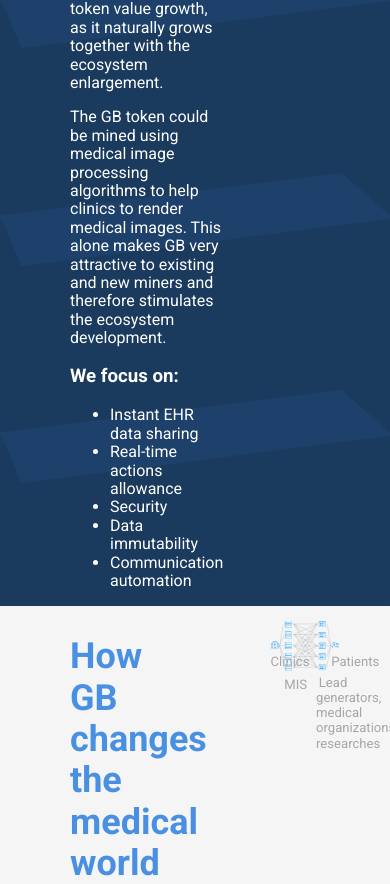
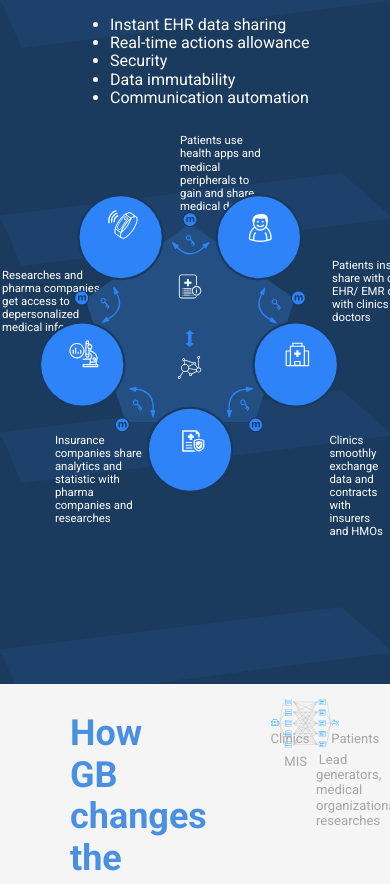
Before and after one commit to alfmoh/gbook, a website: page app/index.html in a window 390 px wide. Shown: the part 3374-4258 px from the top of the page. Drawn offline with Linux system fonts and the light colour scheme.

Commit message:
_solution section styled responsively

```diff
--- a/app/assets/styles/modules/_solution.css
+++ b/app/assets/styles/modules/_solution.css
@@ -5,6 +5,16 @@
         background: url("/assets/img/about-copy.svg");
         background-size: 100% auto;
         color: $mainWhite;
+        height: 100%;
+
+        @mixin atSmall {
+            /* display: flex;
+            flex-direction: column; */
+            grid-template-columns: 1fr;
+            grid-template-rows: 1fr 1fr;
+            /* background: url("/assets/img/solution-background-mobile.svg"); */
+        }
+
     }
 
     &-text {
@@ -16,29 +26,85 @@
     }
 
     &-image {
-        grid-column: 2 / 3;
         position: relative;
-        text-align: center;
+        height: 100%;
+
+
+        &-image-and-text {
+
+            height: inherit;
+            max-width: 478px;
+            margin: 0 auto;
+            position: relative;
+        }
 
         &__fig {
             position: absolute;
-            max-width: 43%;
-            transform: translate(-50%, 20%);
+
+            max-width: 100%;
+
+            @mixin atLarge {
+                margin-top: 95px;
+                max-width: 335px;
+                /* width: 80%; */
+                /* margin: 10% ; */
+                margin-left: 64px;
+            }
+            @mixin atMedium {
+                margin-top: 95px;
+                max-width: 335px;
+                /* width: 80%; */
+                /* margin: 10% ; */
+                margin-left: 64px;
+            }
+
+            @mixin atSmall {
+                /* max-width: 100%; */
+                /* margin: 50% 0; */
+                margin-top: 70px;
+                /* width: 300px; */
+                max-width: 300px;
+                margin-left: 10%;
+            }
         }
 
         @mixin pentagonText &__text1,
-            1.875%, 46.69%, 81.25%, 9.125% { }
+            28.75px, 203.69px, 71.25%, 91.25px {
+                @mixin atSmall {
+                    margin-top: 10.75px;
+                    margin-left: 180px;
+                }
+            }
 
         @mixin pentagonText &__text2,
-            18.94%, 22%, 81.25% { }
+            163.4px, 5px, 71.25%, 110px {
+                @mixin atSmall {
+                    margin-left: 2px;
+                    margin-top: 145px;
+                }
+             }
 
         @mixin pentagonText &__text3,
-            19.5%, 68.19%, 81.25% { }
+        158px, 368.19px, 71.25%, 91.25px {
+            @mixin atSmall {
+                width: 150px;
+                margin-left: 332px;
+                margin-top: 135px;
+            }
+        }
 
         @mixin pentagonText &__text4,
-            40.31%, 27.9%, 81.25% { }
+        338.31px, 54.9px, 71.25%, 91.25px {
+            @mixin atSmall {
+                margin-top: 310px;
+            }
+        }
 
         @mixin pentagonText &__text5,
-            40.69%, 62.44%, 81.25% { }
+            349.31px, 329.44px, 71.25%, 91.25px {
+                @mixin atSmall {
+                    margin-top: 310px;
+                }
+             }
     }
 }
--- a/app/index.html
+++ b/app/index.html
@@ -115,7 +115,7 @@
             </div>
         </div>
     </div>
-    <div id="solutionID">
+    <div class="solution" id="solutionID">
         <div class="solution-content">
             <div class="solution-text">
                 <h2>The Solution</h2>
@@ -139,12 +139,14 @@
                 </ul>
             </div>
             <div class="solution-image">
-                <p class="solution-image__text1">Patients use health apps and medical peripherals to gain and share medical data</p>
+                <div class="solution-image-image-and-text">
+                    <p class="solution-image__text1">Patients use health apps and medical peripherals to gain and share medical data</p>
                 <p class="solution-image__text2">Researches and pharma companies get access to depersonalized medical information</p>
                 <p class="solution-image__text3">Patients instantly share with clinic EHR/ EMR data with clinics and doctors</p>
                 <p class="solution-image__text4">Insurance companies share analytics and statistic with pharma companies and researches</p>
                 <p class="solution-image__text5">Clinics smoothly exchange data and contracts with insurers and HMOs</p>
                 <img class="solution-image__fig" src="assets/img/group-16.svg" alt="">
+                </div>
             </div>
         </div>
     </div>
--- a/app/temp/styles/styles.css
+++ b/app/temp/styles/styles.css
@@ -752,6 +752,20 @@ img {
         background: url("/assets/img/about-copy.svg");
         background-size: 100% auto;
         color: #fff;
+        height: 100%;
+
+    }
+
+@media (min-device-width : 320px) and (max-device-width : 907px) {
+
+.solution-content {
+            /* display: flex;
+            flex-direction: column; */
+            grid-template-columns: 1fr;
+            grid-template-rows: 1fr 1fr
+            /* background: url("/assets/img/solution-background-mobile.svg"); */
+
+    }
     }
 
 .solution-text {
@@ -763,61 +777,140 @@ img {
         }
 
 .solution-image {
-        grid-column: 2 / 3;
         position: relative;
-        text-align: center;
+        height: 100%;
     }
+
+.solution-image-image-and-text {
+
+            height: inherit;
+            max-width: 478px;
+            margin: 0 auto;
+            position: relative;
+        }
 
 .solution-image__fig {
             position: absolute;
-            max-width: 43%;
-            -webkit-transform: translate(-50%, 20%);
-                    transform: translate(-50%, 20%);
+
+            max-width: 100%;
         }
+
+@media (min-width: 1290px) {
+
+.solution-image__fig {
+                margin-top: 95px;
+                max-width: 335px;
+                /* width: 80%; */
+                /* margin: 10% ; */
+                margin-left: 64px
+        }
+    }
+
+@media (min-device-width : 908px) and (max-device-width : 1289px) {
+
+.solution-image__fig {
+                margin-top: 95px;
+                max-width: 335px;
+                /* width: 80%; */
+                /* margin: 10% ; */
+                margin-left: 64px
+        }
+    }
+
+@media (min-device-width : 320px) and (max-device-width : 907px) {
+
+.solution-image__fig {
+                /* max-width: 100%; */
+                /* margin: 50% 0; */
+                margin-top: 70px;
+                /* width: 300px; */
+                max-width: 300px;
+                margin-left: 10%
+        }
+    }
 
 .solution-image__text1 {
         position: absolute;
-        margin-top: 1.875%;
-        margin-left: 46.69%;
-        font-size: 81.25%;
+        margin-top: 28.75px;
+        margin-left: 203.69px;
+        font-size: 71.25%;
         text-align: left;
-        max-width: 9.125%;
+        max-width: 91.25px;
+    }
+
+@media (min-device-width : 320px) and (max-device-width : 907px) {
+
+.solution-image__text1 {
+                    margin-top: 10.75px;
+                    margin-left: 180px;
+    }
     }
 
 .solution-image__text2 {
         position: absolute;
-        margin-top: 18.94%;
-        margin-left: 22%;
-        font-size: 81.25%;
+        margin-top: 163.4px;
+        margin-left: 5px;
+        font-size: 71.25%;
         text-align: left;
-        max-width: 12%;
+        max-width: 110px;
+    }
+
+@media (min-device-width : 320px) and (max-device-width : 907px) {
+
+.solution-image__text2 {
+                    margin-left: 2px;
+                    margin-top: 145px;
+    }
     }
 
 .solution-image__text3 {
         position: absolute;
-        margin-top: 19.5%;
-        margin-left: 68.19%;
-        font-size: 81.25%;
+        margin-top: 158px;
+        margin-left: 368.19px;
+        font-size: 71.25%;
         text-align: left;
-        max-width: 12%;
+        max-width: 91.25px;
+    }
+
+@media (min-device-width : 320px) and (max-device-width : 907px) {
+
+.solution-image__text3 {
+                width: 150px;
+                margin-left: 332px;
+                margin-top: 135px;
+    }
     }
 
 .solution-image__text4 {
         position: absolute;
-        margin-top: 40.31%;
-        margin-left: 27.9%;
-        font-size: 81.25%;
+        margin-top: 338.31px;
+        margin-left: 54.9px;
+        font-size: 71.25%;
         text-align: left;
-        max-width: 12%;
+        max-width: 91.25px;
+    }
+
+@media (min-device-width : 320px) and (max-device-width : 907px) {
+
+.solution-image__text4 {
+                margin-top: 310px;
+    }
     }
 
 .solution-image__text5 {
         position: absolute;
-        margin-top: 40.69%;
-        margin-left: 62.44%;
-        font-size: 81.25%;
+        margin-top: 349.31px;
+        margin-left: 329.44px;
+        font-size: 71.25%;
         text-align: left;
-        max-width: 12%;
+        max-width: 91.25px;
+    }
+
+@media (min-device-width : 320px) and (max-device-width : 907px) {
+
+.solution-image__text5 {
+                    margin-top: 310px;
+    }
     }
 
 .changes {
```
Also changed, not shown: app/assets/img/solution-background-mobile.svg (added).
